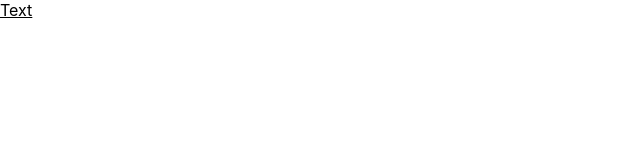
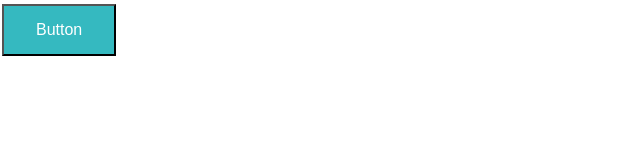
Before and after one commit to BaileyByl/website, a plain HTML site: page index.html in a window 1280 px wide. Shown: the whole page, without its empty margins (0-640 px from the left). Drawn offline with Linux system fonts and the light colour scheme.

Commit message:
Update index.html

```diff
--- a/index.html
+++ b/index.html
@@ -4,6 +4,6 @@
    <link rel="stylesheet" href="styles.css">
   </head>
   <body>
-    <a>Text</a>
+    <button>Button</button>
   </body>
 </html>
```
